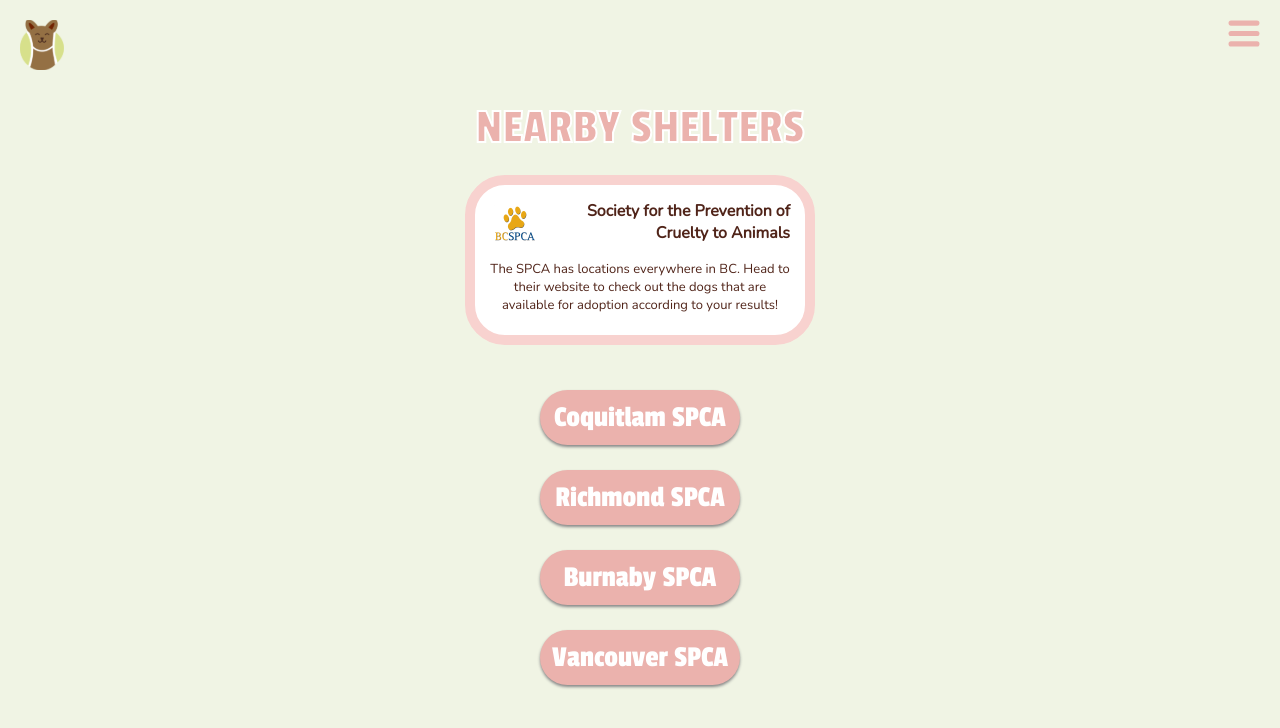
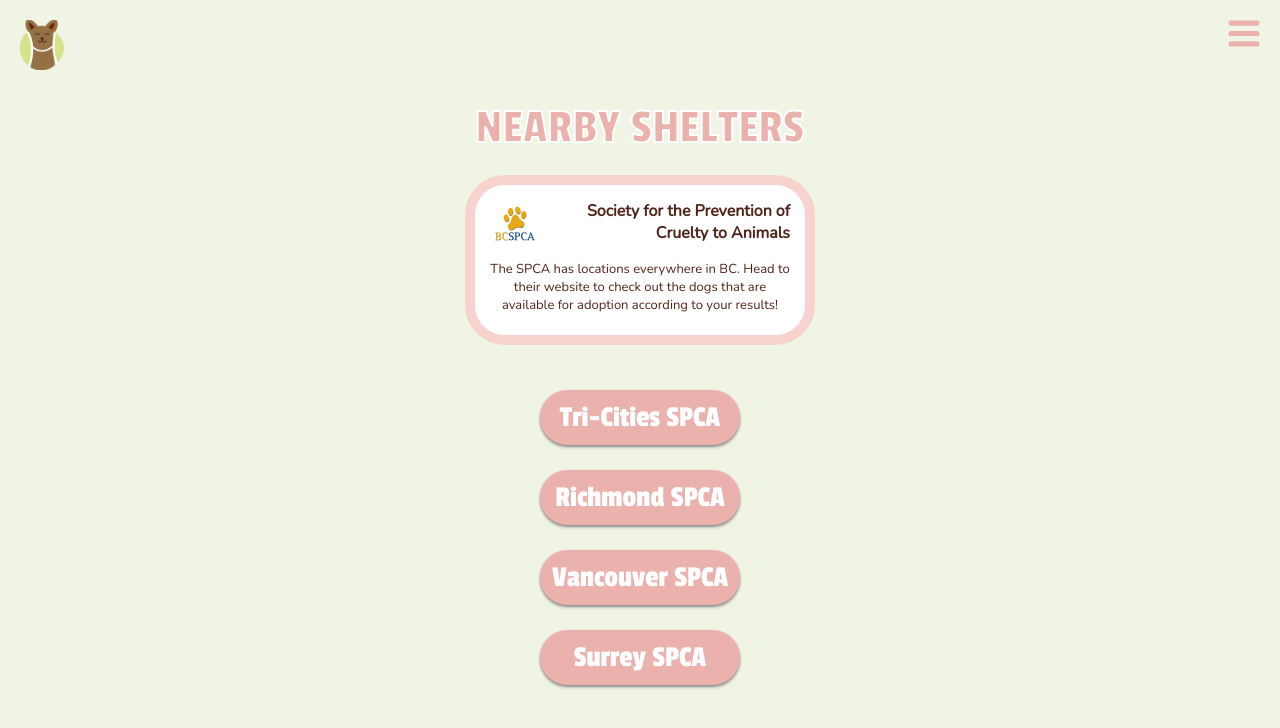
Before and after one commit to shaelorch/MDIA2109Fetch, a Next.js app: page /resources in a window 1280 px wide. Shown: the top 728 px of the page. Built offline with nearby package versions, Linux system fonts and the light colour scheme.

Commit message:
added <a> to mainbutton comp/linked resource bttns

```diff
--- a/comps/MainButton.js
+++ b/comps/MainButton.js
@@ -28,6 +28,11 @@
 
 }
 `
+const ATag = styled.a`
+color: ${props=>props.linkcol};
+font-family: 'Passion One', cursive;
+font-size: 30px;
+`
 
 
 
@@ -42,13 +47,13 @@
     hb='5px solid #F8D2CF',
     hs ='none',
     onClick=()=>{},
-
-
+    link="",
+    lc="#FFF",
+    buttontext='',
 
 }){
     return <ButtonCont>
         <FormButton onClick={onClick}
-
         background={bg}
         color={color}
         border={border}
@@ -57,6 +62,9 @@
         hovercolor={hc}
         hoverborder={hb}
         hoverstroke={hs}
-        >{labeltxt}</FormButton>
+        >{labeltxt}<ATag linkcol={lc} href={link}>
+            {buttontext}
+        </ATag>
+        </FormButton>
     </ButtonCont>
 }
--- a/pages/resources.js
+++ b/pages/resources.js
@@ -29,7 +29,9 @@
         <ButtonDiv>
 
         <MainButton
-        labeltxt="Coquitlam SPCA"
+        labeltxt=""
+        buttontext='Tri-Cities SPCA'
+        link='https://spca.bc.ca/locations/tri-cities/'
         bg="#EBB2AD"
         color="#fff"
         ts="0px"
@@ -38,7 +40,20 @@
         />
 
         <MainButton
-        labeltxt="Richmond SPCA"
+        labeltxt=''
+        buttontext="Richmond SPCA"
+        bg="#EBB2AD"
+        color="#fff"
+        ts="0px"
+        border="0px"
+        hbg='#EBB2AD'
+        link='https://richmondspca.org/'
+        />
+
+        <MainButton
+        labeltxt=""
+        buttontext='Vancouver SPCA'
+        link='https://spca.bc.ca/locations/vancouver/'
         bg="#EBB2AD"
         color="#fff"
         ts="0px"
@@ -47,16 +62,9 @@
         />
 
         <MainButton
-        labeltxt="Burnaby SPCA"
-        bg="#EBB2AD"
-        color="#fff"
-        ts="0px"
-        border="0px"
-        hbg='#EBB2AD'
-        />
-
-        <MainButton
-        labeltxt="Vancouver SPCA"
+        labeltxt=""
+        buttontext='Surrey SPCA'
+        link='https://spca.bc.ca/locations/surrey/'
         bg="#EBB2AD"
         color="#fff"
         ts="0px"
```
